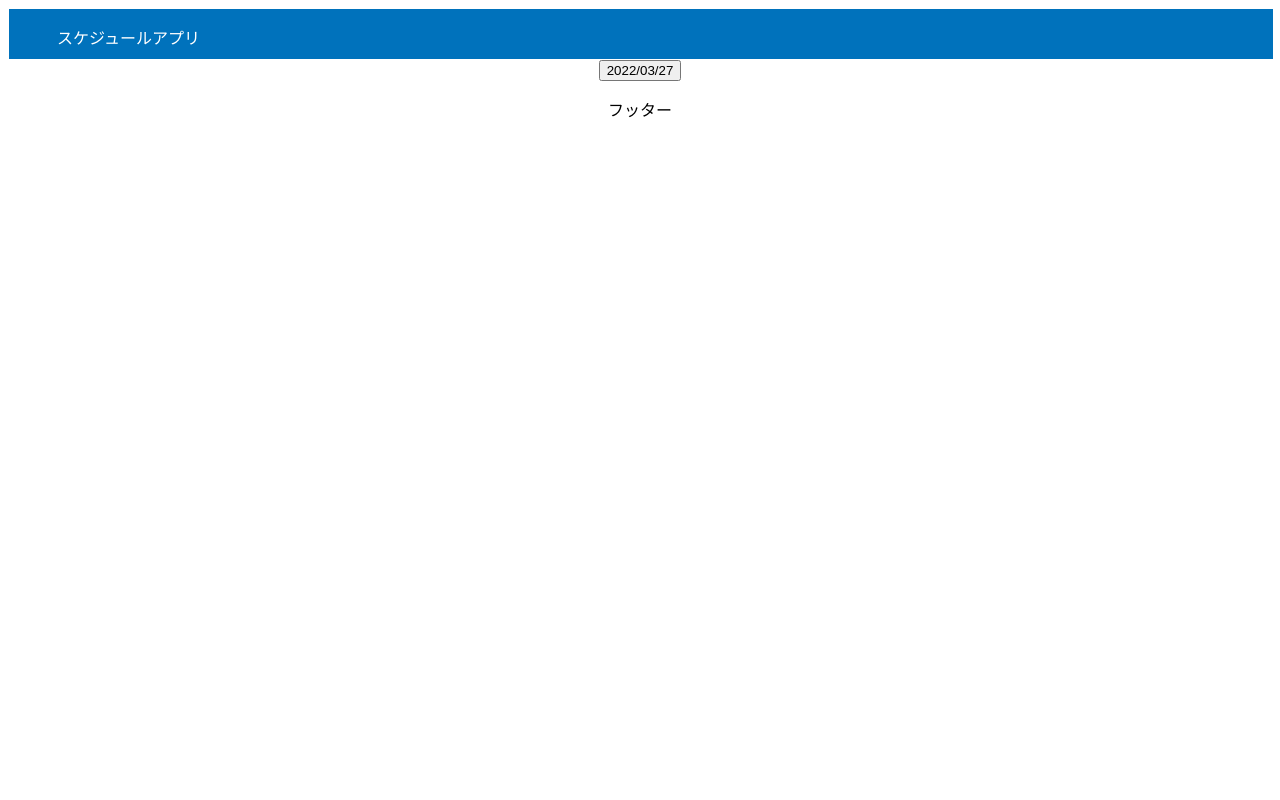
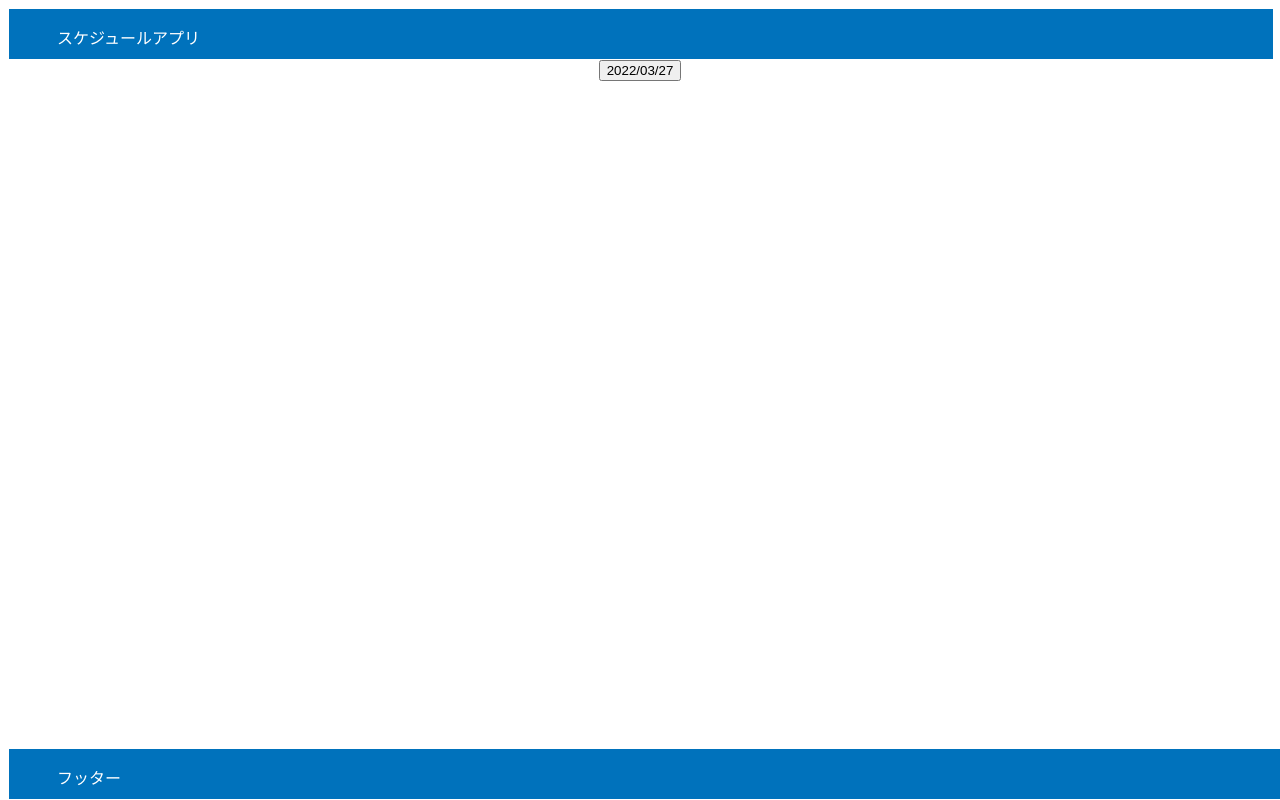
Before and after one commit to ruru112233/ScheduleApp, a React (Create React App) app: page / in a window 1280 px wide. Built offline with nearby package versions, Linux system fonts and the light colour scheme.

Commit message:
フッターのCSS適用

```diff
--- a/src/components/Footer.jsx
+++ b/src/components/Footer.jsx
@@ -1,7 +1,20 @@
+import styled from "styled-components";
+
 export const FooterLine = () => {
   return (
-    <div>
-      <p>フッター</p>
-    </div>
+    <SContainer>
+      <p>　　　フッター</p>
+    </SContainer>
   );
 };
+
+const SContainer = styled.div`
+  width: 100%;
+  height: 50px;
+  border: solid 1px;
+  background-color: #0072bc;
+  text-align: left;
+  color: #fff;
+  position: absolute;
+  bottom: 0;
+`;
```
